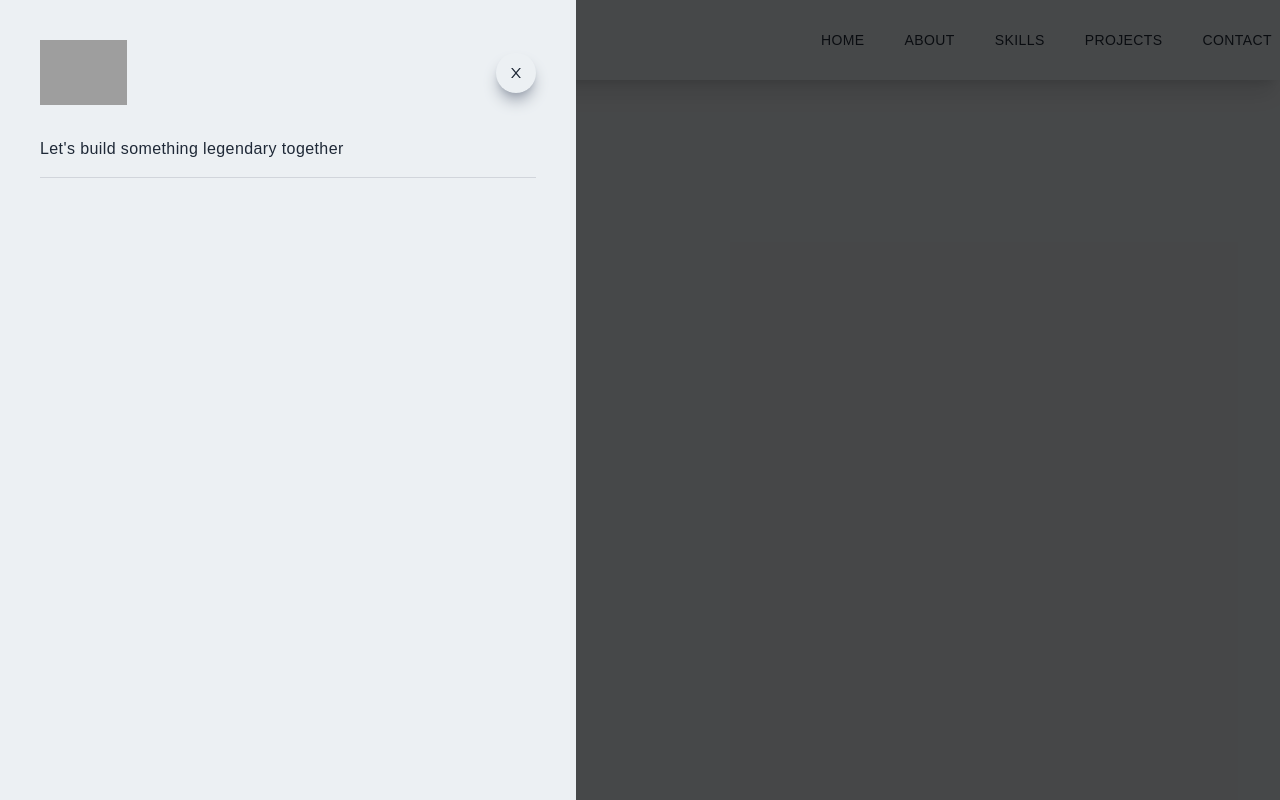
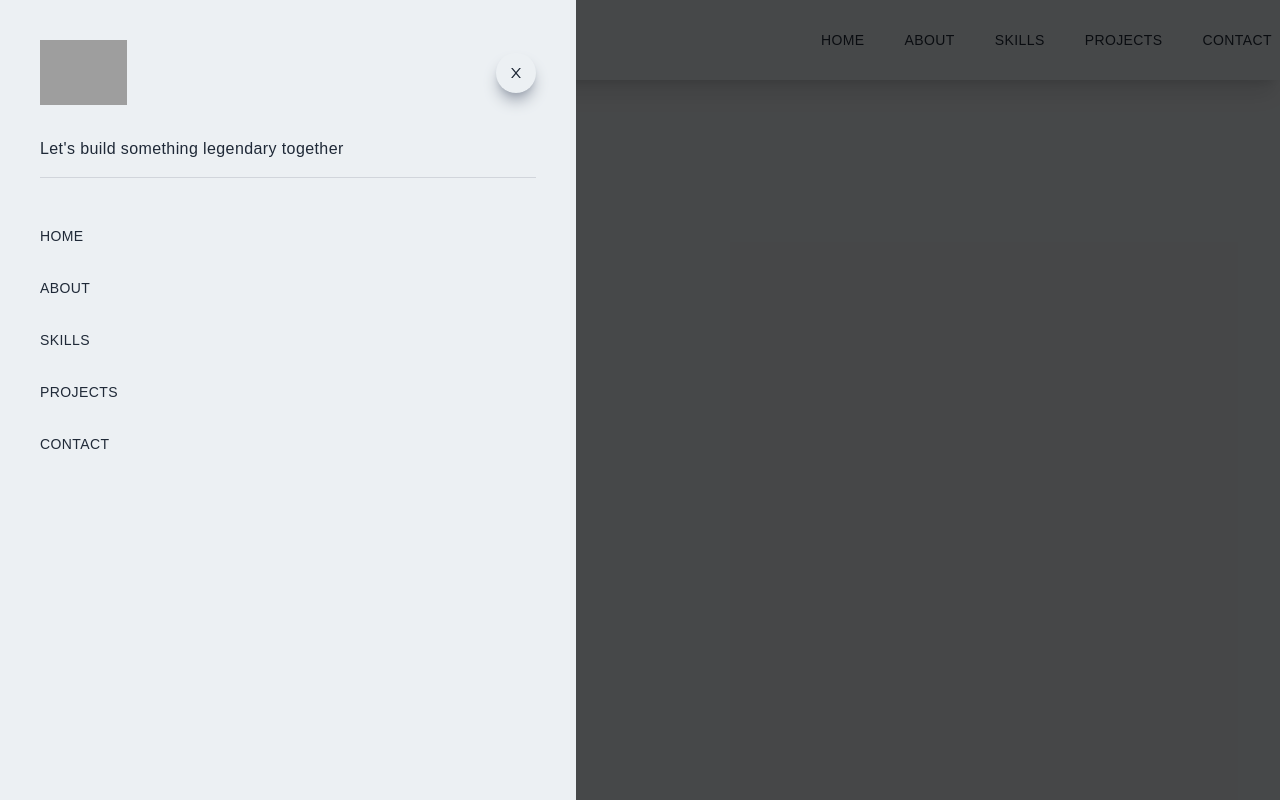
Before and after one commit to tiagoc0sta/portfolio-next-js, a Next.js app: page / in a window 1280 px wide. Built offline with nearby package versions, Linux system fonts and the light colour scheme; grey boxes are pictures that could not be loaded.

Commit message:
add links

```diff
--- a/components/Navbar.jsx
+++ b/components/Navbar.jsx
@@ -50,6 +50,25 @@
               <p className='w-[85%] md:w-[90%] py-4'>Let's build something legendary together</p>
             </div>
           </div>
+          <div className='py-4 flex flex-col'>
+            <ul className='uppercase'>
+              <Link href='/'>
+              <li className='py-4 text-sm'>Home</li>
+              </Link>
+              <Link href='/'>
+              <li className='py-4 text-sm'>About</li>
+              </Link>
+              <Link href='/'>
+              <li className='py-4 text-sm'>Skills</li>
+              </Link>
+              <Link href='/'>
+              <li className='py-4 text-sm'>Projects</li>
+              </Link>
+              <Link href='/'>
+              <li className='py-4 text-sm'>Contact</li>
+              </Link>
+            </ul>
+          </div>
         </div>
       </div>
     </div>//
```
